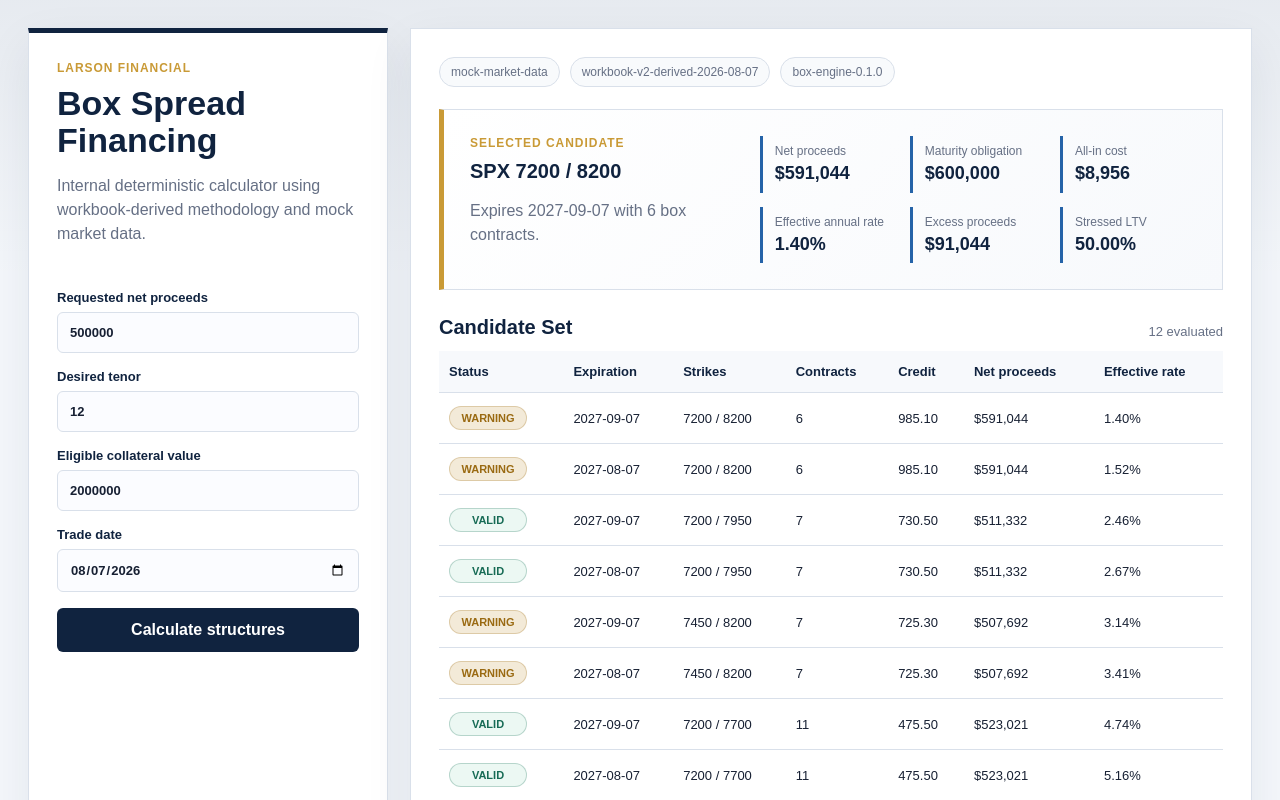
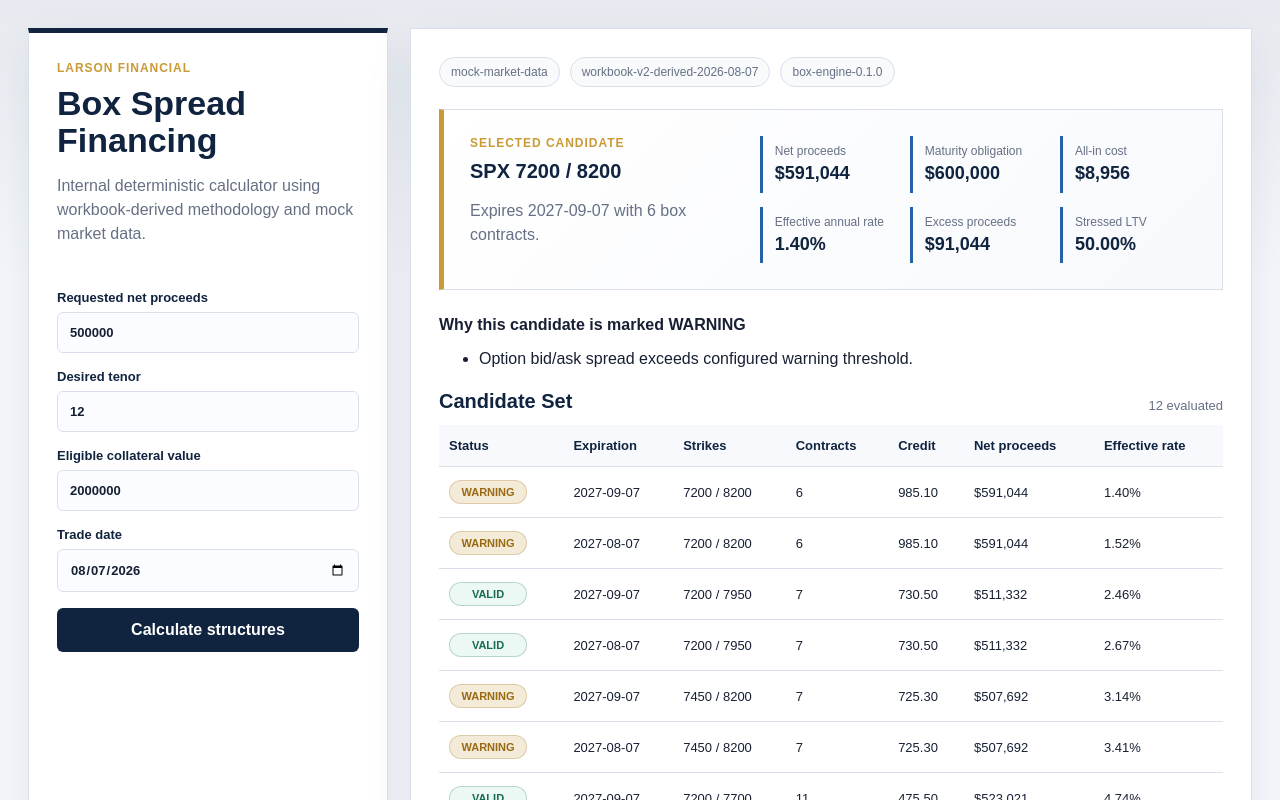
Before and after one commit to kadeproctor01/Synthetic-Financing-Dashboard, a Next.js app: page / in a window 1280 px wide. Both pictures are taken after a click on the button "Calculate structures". Shown: the top 800 px of the page. Built offline with nearby package versions, Linux system fonts and the light colour scheme.

Commit message:
Update page.tsx

```diff
--- a/app/page.tsx
+++ b/app/page.tsx
@@ -11,6 +11,12 @@ type BoxCandidate = {
   lowerStrike: number;
   upperStrike: number;
   quoteStatus: QuoteStatus;
+  validationIssues: {
+    status: QuoteStatus;
+    code: string;
+    message: string;
+    fieldId?: string;
+  }[];
   legs: {
     action: "BUY" | "SELL";
     right: "CALL" | "PUT";
@@ -83,6 +89,10 @@ export default function Home() {
         .slice(0, 8),
     [result]
   );
+
+  const selectedWarnings = selected
+    ? Array.from(new Set(selected.validationIssues.map((issue) => issue.message)))
+    : [];
 
   return (
     <main className="shell">
@@ -169,6 +179,7 @@ export default function Home() {
               </div>
 
               {selected ? (
+                <>
                   <section className="selected">
                     <div>
                       <p className="eyebrow">Selected Candidate</p>
@@ -189,6 +200,18 @@ export default function Home() {
                       <Metric label="Stressed LTV" value={percent(selected.collateral.stressedObligationLtvDecimal)} />
                     </div>
                   </section>
+
+                  {selected.quoteStatus === "WARNING" && selectedWarnings.length > 0 ? (
+                    <div className="warningNote">
+                      <strong>Why this candidate is marked WARNING</strong>
+                      <ul>
+                        {selectedWarnings.map((message) => (
+                          <li key={message}>{message}</li>
+                        ))}
+                      </ul>
+                    </div>
+                  ) : null}
+                </>
               ) : (
                 <div className="banner danger">
                   No valid structure was produced. Review validation issues before proceeding.
```
Lines whose indentation alone changed are shown as unchanged.
